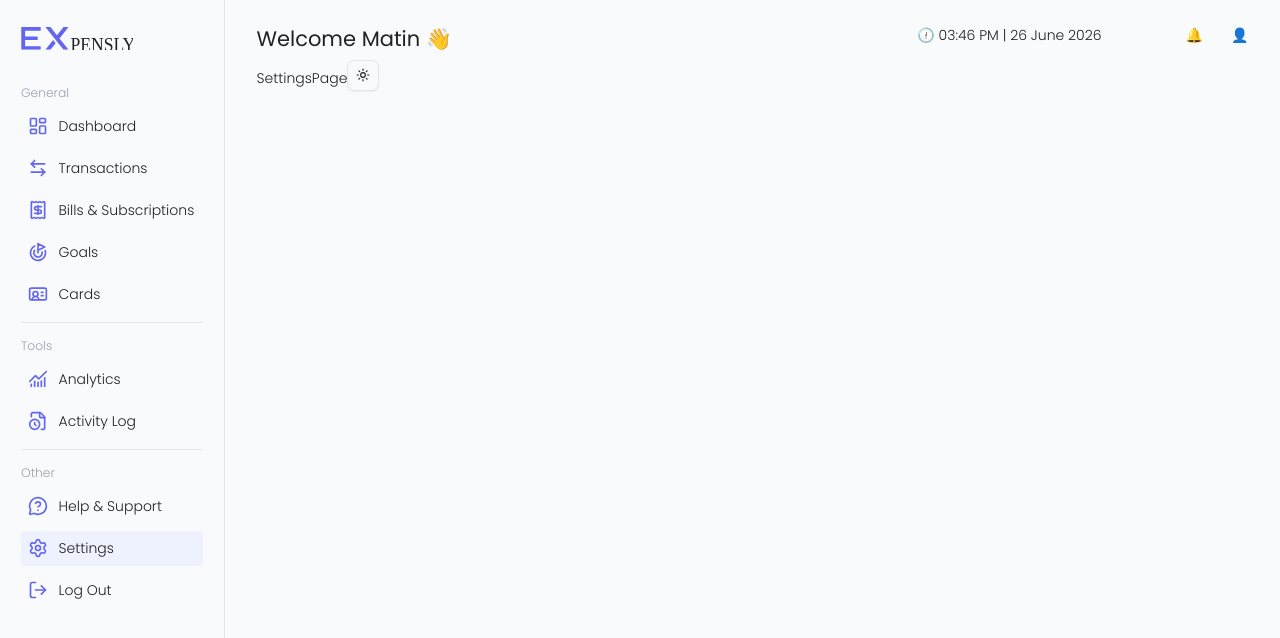
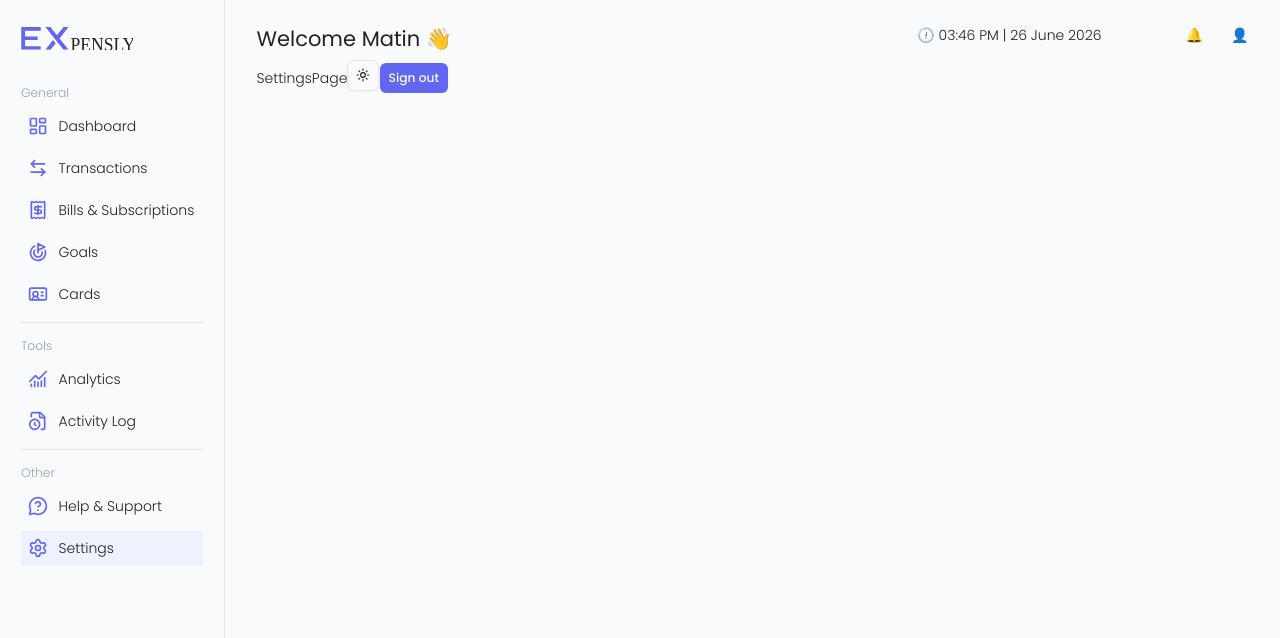
Before and after one commit to matinstack/exchangify-app, a Next.js app: page /app/settings in a window 1280 px wide. Shown: the top 638 px of the page. Built offline with nearby package versions, Linux system fonts and the light colour scheme.

Commit message:
fix: moved logout button from sidebar to settings

```diff
--- a/app/(root)/app/settings/page.tsx
+++ b/app/(root)/app/settings/page.tsx
@@ -1,11 +1,29 @@
+"use client";
+import { authClient } from "@/lib/auth-client";
 import DarkModeToggle from "@/components/shared/dark-mode-toggle";
-const settingsPage = () => {
+import { Button } from "@/components/ui/button";
+import { useRouter } from "next/navigation";
+const SettingsPage = () => {
+  const router = useRouter();
   return (
     <div>
       SettingsPage
       <DarkModeToggle />
+      <Button
+        onClick={async () => {
+          await authClient.signOut({
+            fetchOptions: {
+              onSuccess: async () => {
+                router.push("/auth/login");
+              },
+            },
+          });
+        }}
+      >
+        Sign out
+      </Button>
     </div>
   );
 };
 
-export default settingsPage;
+export default SettingsPage;
--- a/components/application/sidebar/Sidebar.tsx
+++ b/components/application/sidebar/Sidebar.tsx
@@ -72,11 +72,6 @@ const otherNavigationData = {
       href: "/app/settings",
       icon: <Settings size={20} />,
     },
-    {
-      name: "Log Out",
-      href: "/app/logout",
-      icon: <LogOut size={20} />,
-    },
   ],
 };
 
```
